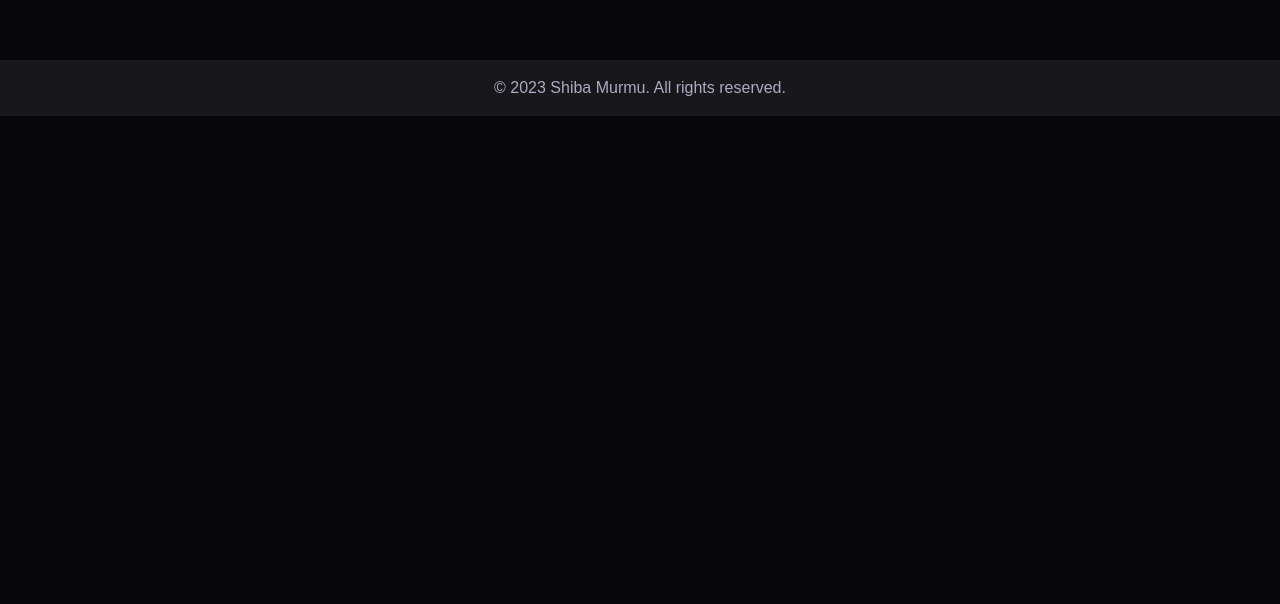
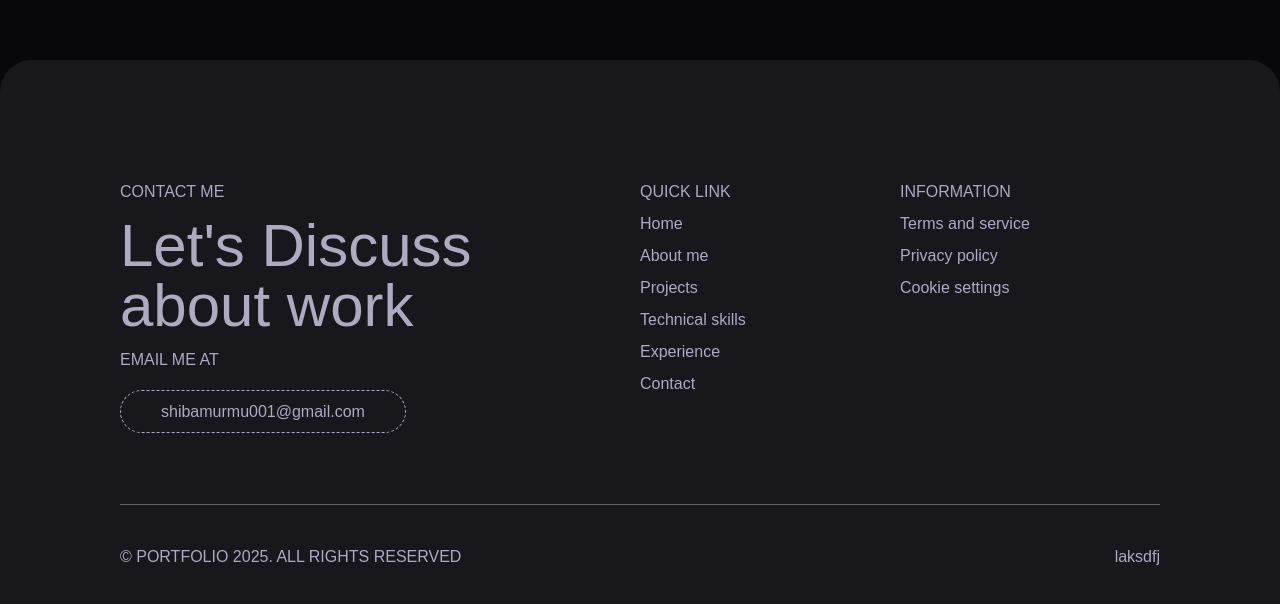
Before and after one commit to shiba-murmu/project-public-portfolio-website, a React (Vite) app: page /project-details in a window 1280 px wide. Shown: the part 812-1416 px from the top of the page. Before the commit the page ends 928 px from the top, so only its background shows below. Built offline with nearby package versions, Linux system fonts and the light colour scheme; a web font is replaced by a local one.

Commit message:
Footer page is designed for the desktop version

```diff
--- a/src/components/footer/Footer.jsx
+++ b/src/components/footer/Footer.jsx
@@ -1,13 +1,60 @@
 import React from 'react'
 
 function Footer() {
-  return (
-    <>
-        <div id='Footer'  className='p-4 text-center bg-(--footer-background)'>
-            © 2023 Shiba Murmu. All rights reserved.
-        </div>
-    </>
-  )
+    return (
+        <>
+            <div id='Footer' className=' md:rounded-t-4xl md:flex md:flex-col md:gap-20  bg-(--footer-background) md:p-30 md:pb-10'>
+                <div className='md:grid md:grid-cols-2 md:justify-center md:content-start'>
+                    <div className='md:flex md:flex-col md:gap-3'>
+                        <section className='md:flex md:flex-col md:gap-3'>
+                            <span>CONTACT ME</span>
+                            <span className='md:text-6xl'>
+                                Let's Discuss  <br />  about   work
+                            </span>
+                        </section>
+                        {/* Here one more section can be added to call the person directly */}
+                        <section>
+                            EMAIL ME AT
+                        </section>
+                        <section className='md:mt-4'>
+                            <span className='border p-3 rounded-full px-10 border-dashed'>shibamurmu001@gmail.com</span>
+                        </section>
+                    </div>
+                    <div className='md:grid md:grid-cols-2 md:justify-center md:content-start'>
+                        <div>
+                            <ul className='md:flex md:flex-col md:gap-2'>
+                                <li>QUICK LINK</li>
+                                <li>Home</li>
+                                <li>About me</li>
+                                <li>Projects</li>
+                                <li>Technical skills</li>
+                                <li>Experience</li>
+                                <li>Contact</li>
+                            </ul>
+                        </div>
+                        <div>
+                            <ul className='md:flex md:flex-col md:gap-2'>
+                                <li>INFORMATION</li>
+                                <li>Terms and service</li>
+                                <li>Privacy policy</li>
+                                <li>Cookie settings</li>
+                            </ul>
+                        </div>
+                    </div>
+                </div>
+                <div className='border-t border-(--muted-text) md:pt-10 md:grid md:grid-cols-2'>
+                    {/* Other works and link of social media */}
+                    <section className=''>
+                        © PORTFOLIO 2025. ALL RIGHTS RESERVED
+                    </section>
+                    <section className=' md:flex md:justify-end'>
+                        {/* Here we add social media links */}
+                        laksdfj
+                    </section>
+                </div>
+            </div>
+        </>
+    )
 }
 
 export default Footer
```
